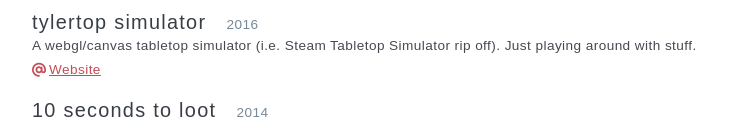
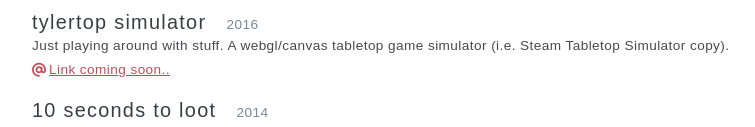
Before and after one commit to tcrammond/tcrammond-website, a website: page public/index.html in a window 1280 px wide. Shown: the part 361-488 px from the top of the page, without its empty margins (27-782 px from the left). Drawn offline with Linux system fonts and the light colour scheme.

Commit message:
Update links

```diff
--- a/package.json
+++ b/package.json
@@ -5,7 +5,8 @@
   "main": "index.js",
   "scripts": {
     "server": "./node_modules/http-server/bin/http-server public",
-    "build": "gulp"
+    "build": "gulp",
+    "deploy": "surge dist"
   },
   "repository": {
     "url": "http://github.com/tcrammond/tyler-crammond-website.git",
--- a/public/index.html
+++ b/public/index.html
@@ -35,10 +35,10 @@
             <h3 class="portfolio__item__title">Tylertop Simulator</h3>
             <span class="portfolio__item__date">2016</span>
             <p class="portfolio__item__text">
-              A webgl/canvas tabletop simulator (i.e. Steam Tabletop Simulator rip off). Just playing around with stuff.
+              Just playing around with stuff. A webgl/canvas tabletop game simulator (i.e. Steam Tabletop Simulator copy).
             </p>
             <div class="portfolio__item__links">
-              <a href="https://tylertop-simulator.tcrammond.github.io" class="portfolio__item__link portfolio__item__link--web">Website</a>
+              <a class="portfolio__item__link portfolio__item__link--web">Link coming soon..</a>
             </div>
           </article>
 
@@ -50,7 +50,7 @@
               Originally made in 48 hours for <a href="http://ludumdare.com/compo/ludum-dare-27/?action=preview&uid=25704" target=_blank>Ludum Dare</a> compo. A few polish updates after that.<br>
             </p>
             <div class="portfolio__item__links">
-              <a href="https://google.com" class="portfolio__item__link portfolio__item__link--web">Play latest version</a><em>&nbsp;(Requires Firefox/Safari and Unity WebPlayer)</em>
+              <a href="http://10sec2loot.tylercrammond.com" class="portfolio__item__link portfolio__item__link--web">Play latest version</a><em>&nbsp;(Requires Firefox/Safari and Unity WebPlayer)</em>
             </div>
           </article>
 
```
Also changed, not shown: 1 other file.
